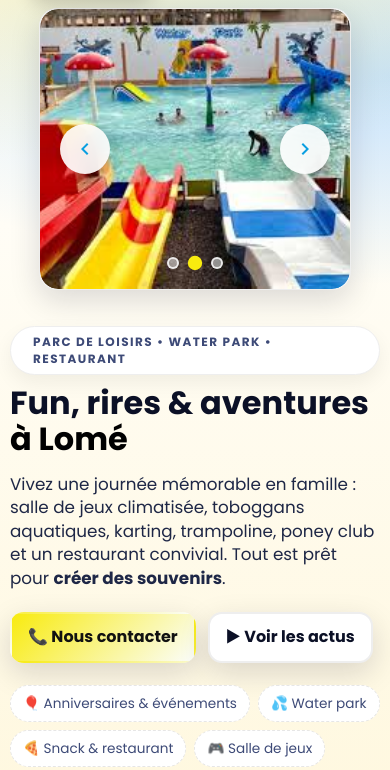
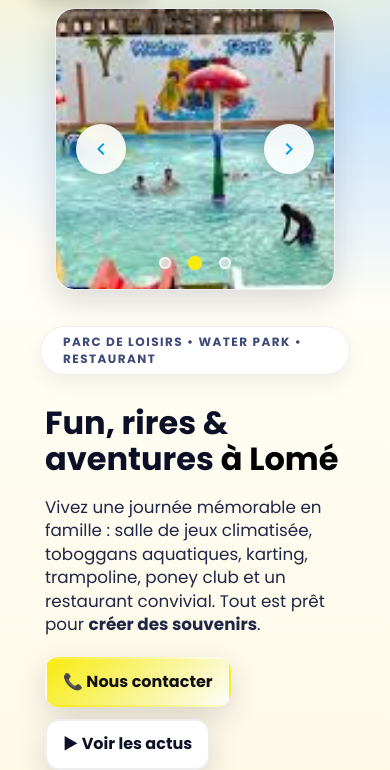
Before and after one commit to angeTak/funny-park-site, a plain HTML site: page index.html in a window 390 px wide. Shown: the part 90-860 px from the top of the page. Drawn offline with Linux system fonts and the light colour scheme.

Commit message:
toutes les pages

```diff
--- a/css/styles.css
+++ b/css/styles.css
@@ -226,7 +226,8 @@ section{padding:10px 0}
   }
 
   .hero-inner > div:first-child {
-    padding: 0 5px;
+    padding: 0 15px;
+    margin: 0 5px;
   }
 
   .masonry{
@@ -350,7 +351,7 @@ footer{background:linear-gradient(180deg,rgba(255,255,255,.6),#fff);border-top:1
 
 /* Responsive */
 @media (max-width: 960px){
-  .hero-inner{grid-template-columns:1fr}
+  .hero-inner{grid-template-columns:1fr; padding: 0 20px 28px;}
   .grid.attractions{grid-template-columns:repeat(2,1fr)}
   .pricing{grid-template-columns:1fr}
   .hours{grid-template-columns:1fr}
@@ -440,7 +441,8 @@ footer{background:linear-gradient(180deg,rgba(255,255,255,.6),#fff);border-top:1
   }
 
   .hero-inner > div:first-child {
-    padding: 0 3px;
+    padding: 0 12px;
+    margin: 0 3px;
   }
 
   .mobile-social-icons {
@@ -470,12 +472,37 @@ footer{background:linear-gradient(180deg,rgba(255,255,255,.6),#fff);border-top:1
   flex-direction: column;
     width: 100% !important;
     max-width: 100% !important;
-    padding: 0 !important;
+    padding: 0 20px !important;
   }
 
   .hero-inner > div:first-child {
     order: 2; /* Le contenu texte passe en 2ème position */
-    padding: 0 10px;
+    padding: 0 15px;
+    margin: 0 5px;
+  }
+
+  .hero-inner > div:first-child .badge {
+    margin: 0 0 15px 0;
+  }
+
+  .hero-inner > div:first-child h1 {
+    margin: 15px 0 20px 0;
+    padding: 0 5px;
+  }
+
+  .hero-inner > div:first-child .lead {
+    margin: 0 0 20px 0;
+    padding: 0 5px;
+  }
+
+  .hero-inner > div:first-child .actions {
+    margin: 0 0 20px 0;
+    padding: 0 5px;
+  }
+
+  .hero-inner > div:first-child .chipbar {
+    margin: 0;
+    padding: 0 5px;
   }
 
   .hero-inner > aside {
@@ -689,16 +716,23 @@ footer{background:linear-gradient(180deg,rgba(255,255,255,.6),#fff);border-top:1
 .carousel-container {
   position: relative;
   width: 100%;
-  height: 400px;
+  height: 450px;
   overflow: hidden;
   border-radius: var(--radius);
-  background: #f0f0f0;
+  background: none;
+  max-width: 700px;
+  margin: 0 auto;
 }
 
 .carousel-slides {
   position: relative;
   width: 100%;
   height: 100%;
+  overflow: hidden;
+  margin: 0;
+  padding: 0;
+  border: none;
+  background: none;
 }
 
 .carousel-slide {
@@ -708,6 +742,10 @@ footer{background:linear-gradient(180deg,rgba(255,255,255,.6),#fff);border-top:1
   width: 100%;
   height: 100%;
   display: none;
+  margin: 0;
+  padding: 0;
+  border: none;
+  background: none;
 }
 
 .carousel-slide.active {
@@ -720,6 +758,13 @@ footer{background:linear-gradient(180deg,rgba(255,255,255,.6),#fff);border-top:1
   object-fit: cover;
   object-position: center;
   display: block;
+  min-height: 450px;
+  max-width: 100%;
+  border: none;
+  outline: none;
+  margin: 0;
+  padding: 0;
+  background: none;
 }
 
 .carousel-image:not([src]),
@@ -738,6 +783,119 @@ footer{background:linear-gradient(180deg,rgba(255,255,255,.6),#fff);border-top:1
 .carousel-image[src=""]::after,
 .carousel-image[src*="undefined"]::after {
   content: "Image non disponible";
+}
+
+/* Responsive pour le carrousel */
+@media (max-width: 768px) {
+  .carousel-container {
+    height: 350px;
+    max-width: 100%;
+    width: 100%;
+    background: none;
+    margin: 0;
+    padding: 0;
+  }
+
+  .carousel-slides {
+    background: none;
+    margin: 0;
+    padding: 0;
+  }
+
+  .carousel-slide {
+    background: none;
+    margin: 0;
+    padding: 0;
+  }
+
+  .carousel-image {
+    height: 350px;
+    width: 100%;
+    max-width: 100%;
+    border: none;
+    margin: 0;
+    padding: 0;
+    background: none;
+    object-fit: cover;
+    object-position: center;
+    display: block;
+  }
+
+  .carousel-btn {
+    width: 40px;
+    height: 40px;
+    font-size: 16px;
+  }
+
+  .carousel-indicators {
+    bottom: 10px;
+  }
+
+  .indicator {
+    width: 8px;
+    height: 8px;
+    margin: 0 4px;
+  }
+}
+
+@media (max-width: 480px) {
+  .carousel-container {
+    max-width: 100%;
+    width: 100%;
+    height: 300px;
+    background: none;
+    margin: 0;
+    padding: 0;
+  }
+
+  .carousel-slides {
+    background: none;
+    margin: 0;
+    padding: 0;
+  }
+
+  .carousel-slide {
+    background: none;
+    margin: 0;
+    padding: 0;
+  }
+
+  .carousel-image {
+    height: 300px;
+    width: 100%;
+    max-width: 100%;
+    border: none;
+    margin: 0;
+    padding: 0;
+    background: none;
+    object-fit: cover;
+    object-position: center;
+    display: block;
+  }
+}
+
+@media (max-width: 360px) {
+  .carousel-container {
+    max-width: 100%;
+    width: 100%;
+    height: 280px;
+    background: none;
+    margin: 0;
+    padding: 0;
+  }
+
+  .carousel-image {
+    height: 280px;
+    width: 100%;
+    max-width: 100%;
+    border: none;
+    margin: 0;
+    padding: 0;
+    background: none;
+    object-fit: cover;
+    object-position: center;
+    display: block;
+  }
 }
 
 /* Contrôles du carrousel */
```
